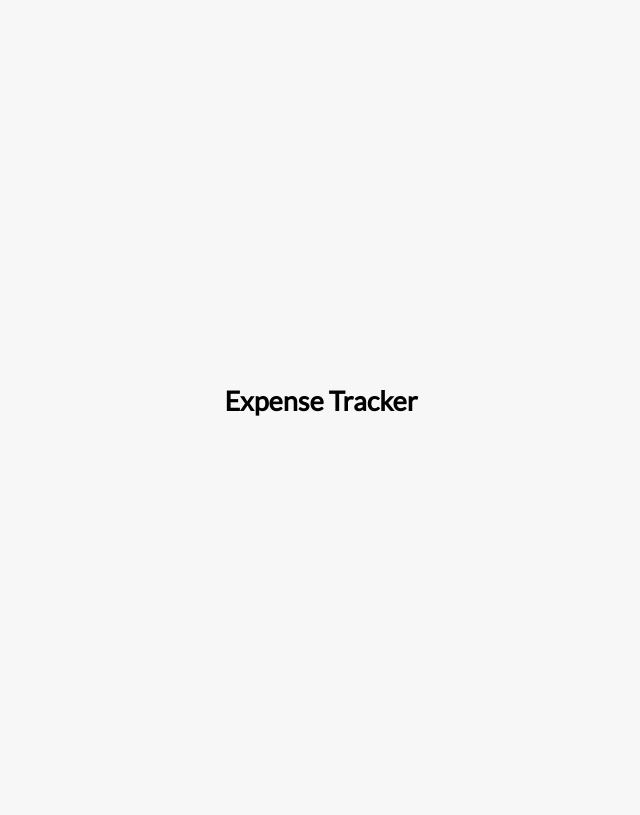
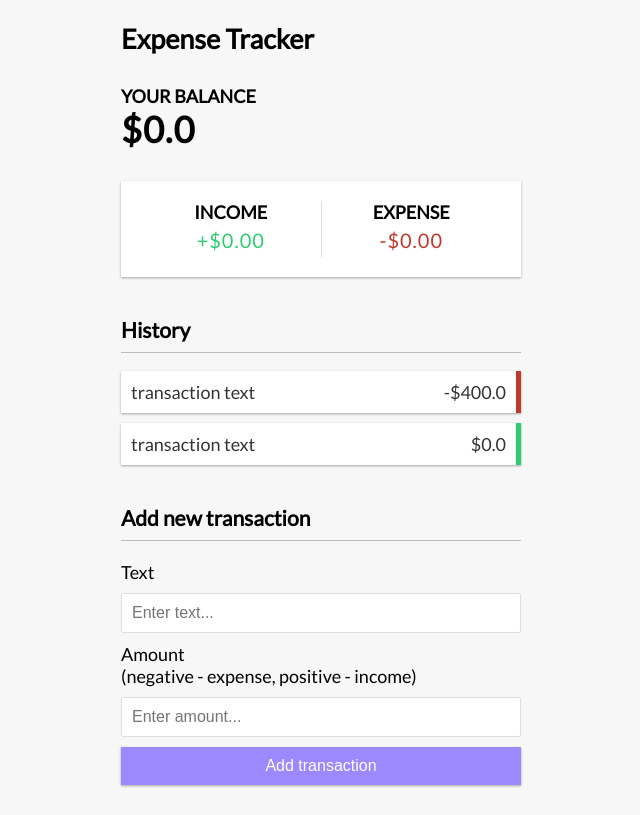
Before and after one commit to Hetari/vue-expense-tracker-composition-API, a Vue app: page / in a window 1280 px wide. Shown: the whole page, without its empty margins (319-959 px from the left). Built offline with nearby package versions, Linux system fonts and the light colour scheme.

Commit message:
Fix and remove all vue vars.

```diff
--- a/src/App.vue
+++ b/src/App.vue
@@ -1,11 +1,26 @@
 <template>
   <Header />
+  <div class="container">
+    <Balance />
+  </div>
+  <IncomeExpenses />
+  <TransactionList />
+  <AddTransaction />
 </template>
+
 <script>
 import Header from "@/components/Header.vue";
+import Balance from "@/components/Balance.vue";
+import IncomeExpenses from "@/components/IncomeExpenses.vue";
+import TransactionList from "@/components/TransactionList.vue";
+import AddTransaction from "@/components/AddTransaction.vue";
 export default {
   components: {
     Header,
+    Balance,
+    IncomeExpenses,
+    TransactionList,
+    AddTransaction,
   },
 };
 </script>
--- a/src/components/AddTransaction.vue
+++ b/src/components/AddTransaction.vue
@@ -1,21 +1,16 @@
 <template>
   <h3>Add new transaction</h3>
-  <form id="form" @submit.prevent="onSubmit">
+  <form id="form">
     <div class="form-control">
       <label for="text">Text</label>
-      <input type="text" id="text" placeholder="Enter text..." v-model="text" />
+      <input type="text" id="text" placeholder="Enter text..." />
     </div>
     <div class="form-control">
       <label for="amount"
         >Amount <br />
         (negative - expense, positive - income)</label
       >
-      <input
-        type="text"
-        id="amount"
-        placeholder="Enter amount..."
-        v-model="amount"
-      />
+      <input type="text" id="amount" placeholder="Enter amount..." />
     </div>
     <button class="btn">Add transaction</button>
   </form>
--- a/src/components/Balance.vue
+++ b/src/components/Balance.vue
@@ -1,8 +1,6 @@
 <template>
-  <template>
-    <h4>Your Balance</h4>
-    <h1 id="balance">$0.0</h1>
-  </template>
+  <h4>Your Balance</h4>
+  <h1 id="balance">$0.0</h1>
 </template>
 
 <script>
--- a/src/components/IncomeExpenses.vue
+++ b/src/components/IncomeExpenses.vue
@@ -2,11 +2,11 @@
   <div class="inc-exp-container">
     <div>
       <h4>Income</h4>
-      <p id="money-plus" class="money plus">+$ income</p>
+      <p id="money-plus" class="money plus">+$0.00</p>
     </div>
     <div>
       <h4>Expense</h4>
-      <p id="money-minus" class="money minus">-$ expenses</p>
+      <p id="money-minus" class="money minus">-$0.00</p>
     </div>
   </div>
 </template>
--- a/src/components/TransactionList.vue
+++ b/src/components/TransactionList.vue
@@ -1,11 +1,12 @@
 <template>
   <h3>History</h3>
   <ul id="list" class="list">
-    <li
-      v-for="transaction in transactions"
-      :key="transaction.id"
-      :class="transaction.amount < 0 ? 'minus' : 'plus'"
-    >
+    <li class="minus">
+      transaction text
+      <span>-$400.0 </span>
+      <button class="delete-btn">x</button>
+    </li>
+    <li class="plus">
       transaction text
       <span>$0.0 </span>
       <button class="delete-btn">x</button>
```
